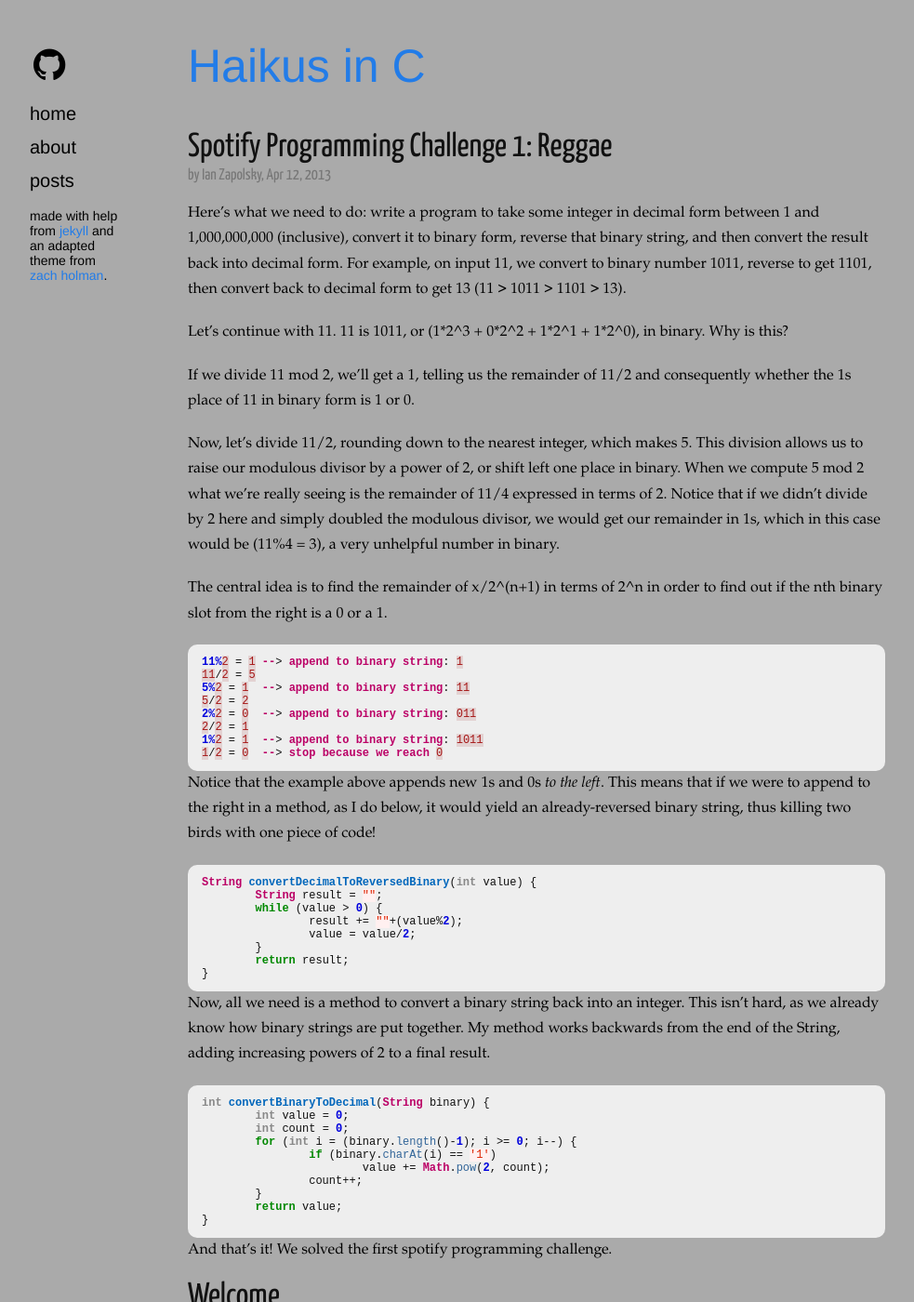
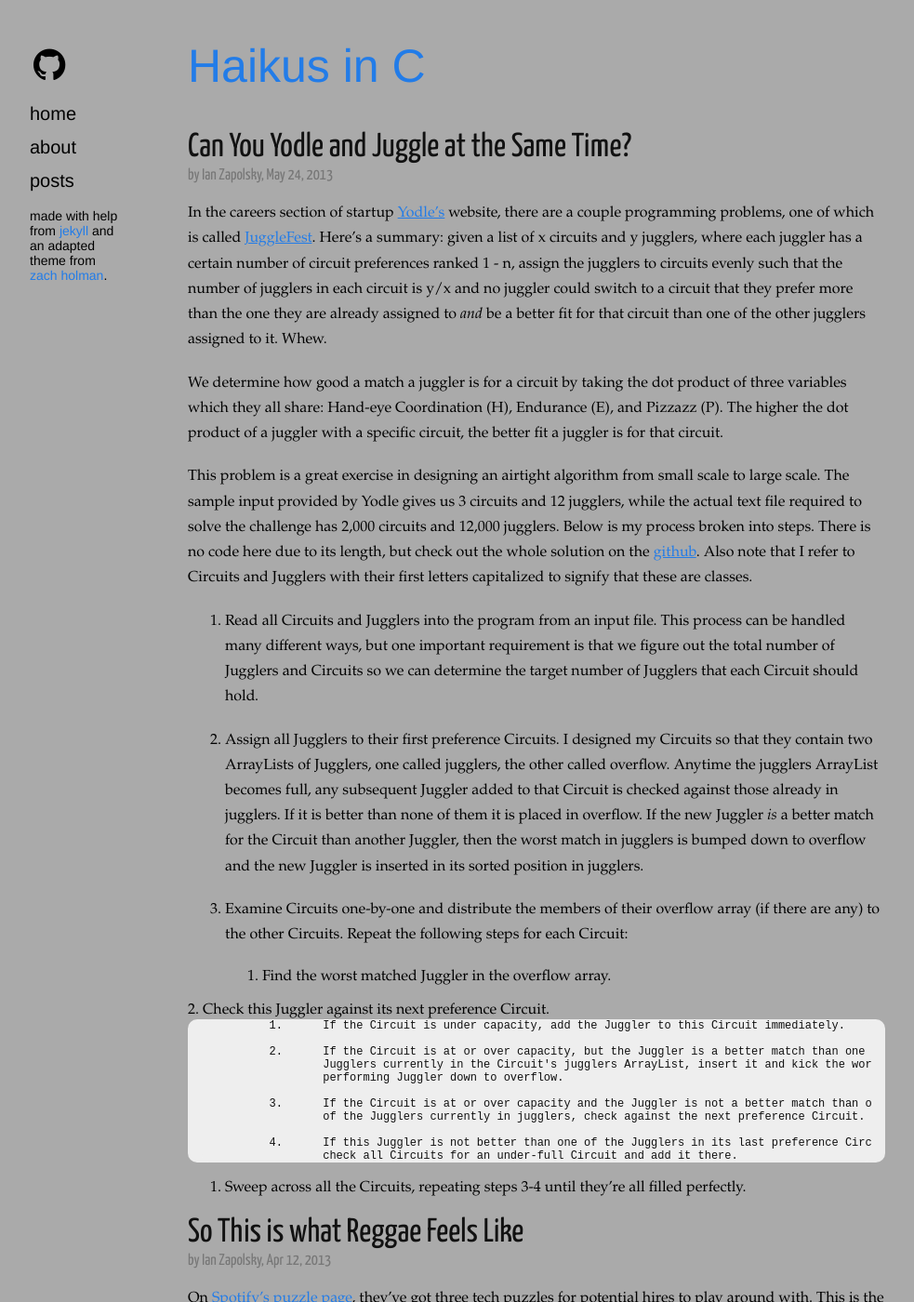
Before and after one commit to haikus-in-c/haikus-in-c.github.io, a Jekyll site: the page built from index.html, in a window 1280 px wide and 1400 px high. Shown: the whole window at 93% size, without its empty margins (18-1001 px from the left). Built offline with Jekyll 4.4.1, drawn with Linux system fonts in a browser that asks for light colours; nearby versions of some CDN libraries; Markdown is read by kramdown in place of the engine named in the settings; some of the changed text lies outside the part shown.

Commit message:
added jugglefest

```diff
--- a/_posts/2013-04-12-spotify-programming-challenge-reggae.markdown
+++ b/_posts/2013-04-12-spotify-programming-challenge-reggae.markdown
@@ -1,9 +1,12 @@
 ---
 layout: post
-title: "Spotify Programming Challenge 1: Reggae"
+title: "So This is what Reggae Feels Like"
 author: "Ian Zapolsky"
 category: posts
 ---
+
+On [Spotify's puzzle page][spotify], they've got three tech puzzles for potential hires
+to play around with. This is the first of them, whose difficulty is rated *Reggae*.
 
 Here's what we need to do: write a program to take some integer in decimal form
 between 1 and 1,000,000,000 (inclusive), convert it to binary form, reverse that binary
@@ -70,4 +73,6 @@
 }
 {% endhighlight %}
 
-And that's it! We solved the first spotify programming challenge.
+And that's it! We solved the first Spotify programming challenge.
+
+[spotify]:https://www.spotify.com/us/jobs/tech/
--- /dev/null
+++ b/_posts/2013-05-24-jugglefest.markdown
@@ -0,0 +1,65 @@
+---
+layout: post
+title: "Can You Yodle and Juggle at the Same Time?"
+author: "Ian Zapolsky"
+categroy: posts
+---
+
+In the careers section of startup [Yodle's][yodle] website, there are a couple programming
+problems, one of which is called [JuggleFest][jugglefest]. Here's a summary: given a
+list of x circuits and y jugglers, where each juggler has a certain number of circuit
+preferences ranked 1 - n, assign the jugglers to circuits evenly such that the number of
+jugglers in each circuit is y/x and no juggler could switch to a circuit that they prefer
+more than the one they are already assigned to _and_ be a better fit for that circuit than
+one of the other jugglers assigned to it. Whew.
+
+We determine how good a match a juggler is for a circuit by taking the dot product of three
+variables which they all share: Hand-eye Coordination (H), Endurance (E), and Pizzazz (P).
+The higher the dot product of a juggler with a specific circuit, the better fit a juggler
+is for that circuit.
+
+This problem is a great exercise in designing an airtight algorithm from small scale to
+large scale. The sample input provided by Yodle gives us 3 circuits and 12 jugglers,
+while the actual text file required to solve the challenge has 2,000 circuits and 12,000
+jugglers. Below is my process broken into steps. There is no code here due to its
+length, but check out the whole solution on the [github][haikus-github]. Also note that I
+refer to Circuits and Jugglers with their first letters capitalized to signify that these
+are classes.
+
+1.	Read all Circuits and Jugglers into the program from an input file. This process can be
+	handled many different ways, but one important requirement is that we figure out the
+	total number of Jugglers and Circuits so we can determine the target number of Jugglers
+	that each Circuit should hold.
+
+2. 	Assign all Jugglers to their first preference Circuits. I designed my Circuits so that they
+	contain two ArrayLists of Jugglers, one called jugglers, the other called overflow. Anytime
+	the jugglers ArrayList becomes full, any subsequent Juggler added to that Circuit is checked
+	against those already in jugglers. If it is better than none of them it is placed in overflow.
+	If the new Juggler _is_ a better match for the Circuit than another Juggler, then the worst
+	match in jugglers is bumped down to overflow and the new Juggler is inserted in its sorted
+	position in jugglers.
+
+3.	Examine Circuits one-by-one and distribute the members of their overflow array (if there are
+	any) to the other Circuits. Repeat the following steps for each Circuit:
+
+	1. 	Find the worst matched Juggler in the overflow array.
+
+  	2. 	Check this Juggler against its next preference Circuit.
+
+    	1. 	If the Circuit is under capacity, add the Juggler to this Circuit immediately.
+
+    	2. 	If the Circuit is at or over capacity, but the Juggler is a better match than one of the
+	   		Jugglers currently in the Circuit's jugglers ArrayList, insert it and kick the worst
+	   		performing Juggler down to overflow.
+
+    	3. 	If the Circuit is at or over capacity and the Juggler is not a better match than one
+	   		of the Jugglers currently in jugglers, check against the next preference Circuit.
+
+		4. 	If this Juggler is not better than one of the Jugglers in its last preference Circuit,
+	   		check all Circuits for an under-full Circuit and add it there.
+
+4. 	Sweep across all the Circuits, repeating steps 3-4 until they're all filled perfectly.
+
+[yodle]:http://www.yodle.com/
+[jugglefest]:http://www.yodlecareers.com/puzzles/jugglefest.html
+[haikus-github]:https://github.com/haikus-in-c/haikus-in-c/tree/master/2013.5/juggle_fest
```
Also changed, not shown: 6 other files.
